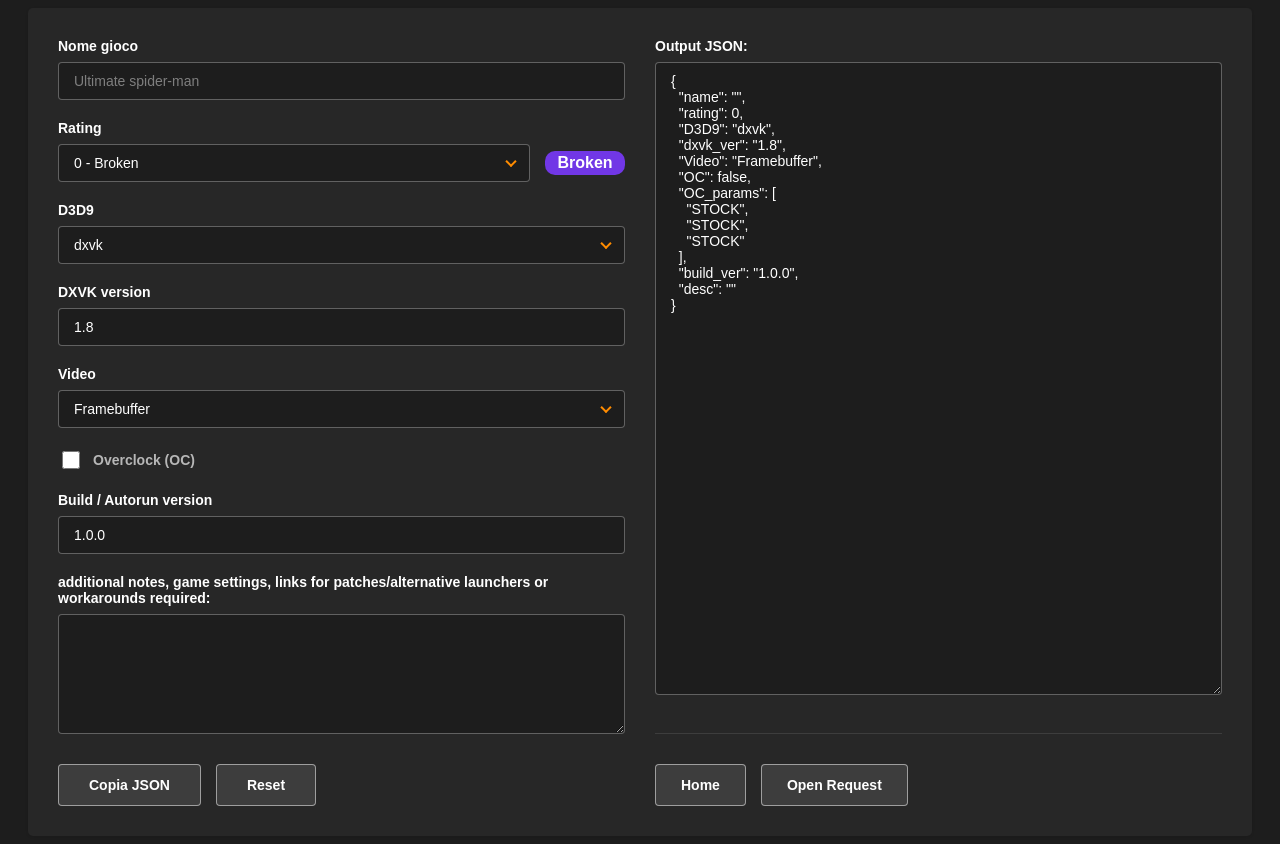
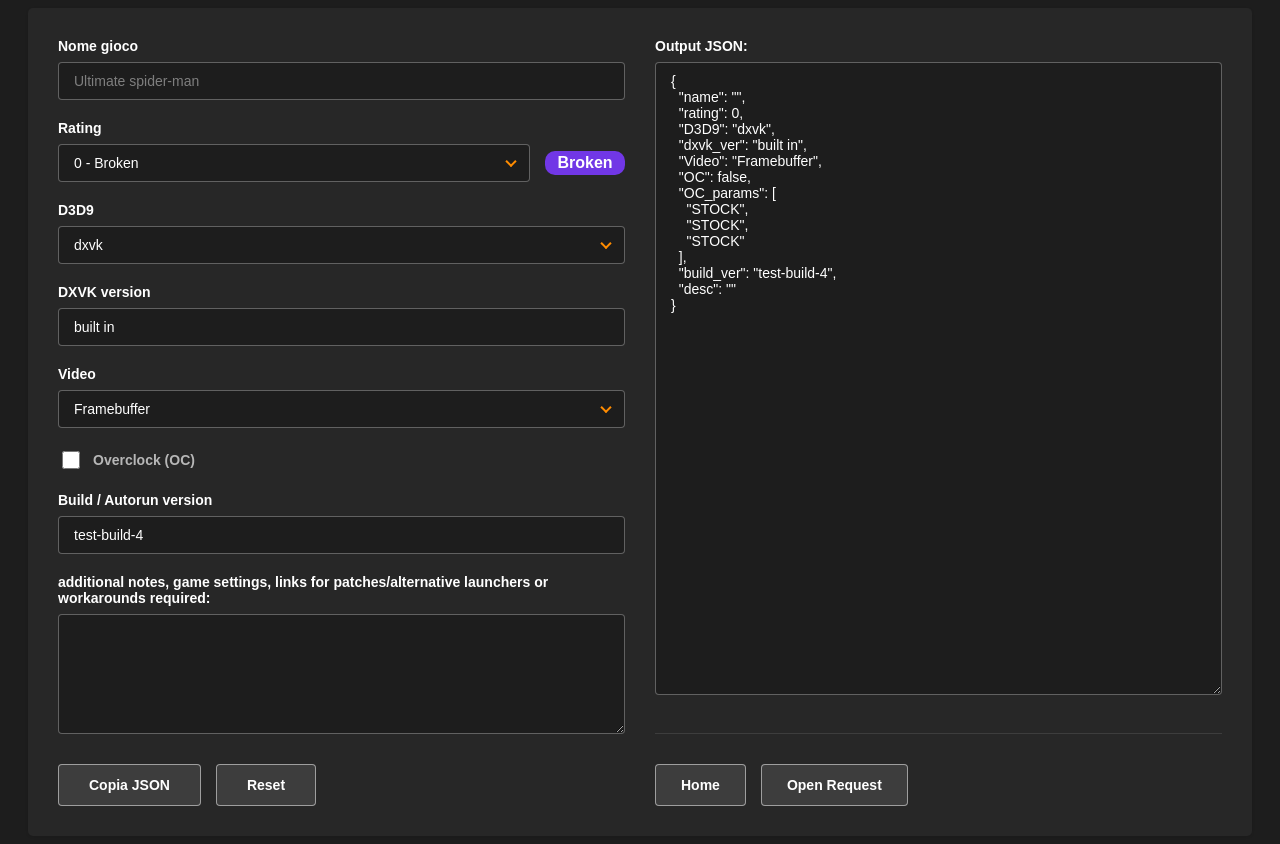
Before and after one commit to autorun-db/autorun-db, a React (Vite) app: page /#/form in a window 1280 px wide. Shown: the top 844 px of the page. Built offline with nearby package versions, Linux system fonts and the light colour scheme.

Commit message:
added DMC 4 and planning to hard-code versions, initial support for build 4's vulkan

```diff
--- a/src/Form.jsx
+++ b/src/Form.jsx
@@ -14,6 +14,7 @@ const RATINGS = [
 
 const D3D9_OPTIONS = ["wined3d", "in game folder", "dxvk"];
 const VIDEO_OPTIONS = ["Framebuffer", "Compositor"];
+const AUTORUN_BUILDS = ["test-build-3", "test-build-4"]; // da implementare perchè la gente non sa contribuire
 
 const OC_LABELS = ["CPU", "GPU", "RAM"];
 
@@ -22,11 +23,11 @@ function createEmptyForm() {
     name: "",
     rating: 0,
     D3D9: "dxvk",
-    dxvk_ver: "1.8",
+    dxvk_ver: "built in",
     Video: "Framebuffer",
     OC: false,
     OC_params: ["STOCK", "STOCK", "STOCK"],
-    build_ver: "1.0.0",
+    build_ver: "test-build-4",
     desc: "",
   };
 }
--- a/src/assets/games.json
+++ b/src/assets/games.json
@@ -95,6 +95,22 @@
   ],
   "build_ver": "test-build-3",
   "desc": "Slow at complex levels. Cannot scroll through menus for whatever reason."
+},
+{
+  "name": "Devil May Cry 4",
+  "imgSrc": "./img/dmc.jpg",
+  "rating": 4,
+  "D3D9": "dxvk",
+  "dxvk_ver": "3.1.1",
+  "Video": "Compositor",
+  "OC": false,
+  "OC_params": [
+    "STOCK",
+    "STOCK",
+    "STOCK"
+  ],
+  "build_ver": "test-build-3",
+  "desc": "more than playable on very low settings"
 }
 
 
```
Also changed, not shown: src/assets/dmc.jpg (added).
